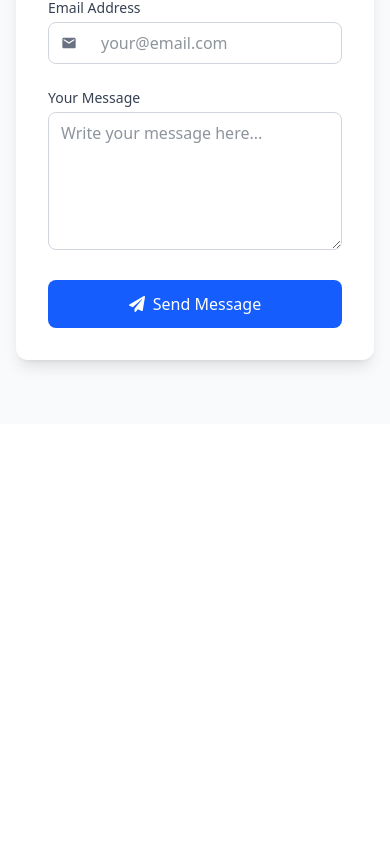
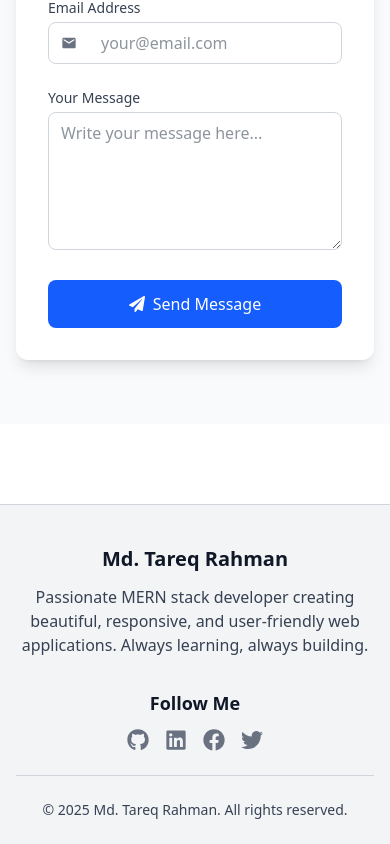
Before and after one commit to Tareq088/Portfolio, a React (Vite) app: page / in a window 390 px wide. Shown: the part 6190-7034 px from the top of the page. Before the commit the page ends 6614 px from the top, so only its background shows below. Built offline with nearby package versions, Linux system fonts and the light colour scheme.

Commit message:
footer done

```diff
--- /dev/null
+++ b/src/Components/Footer/Footer.jsx
@@ -0,0 +1,79 @@
+import React from "react";
+import { FaGithub, FaLinkedin, FaFacebook, FaTwitter } from "react-icons/fa";
+import { Link } from "react-router";
+
+
+const Footer = () => {
+  return (
+    <footer className="bg-gray-100 dark:bg-gray-900 text-gray-700 dark:text-gray-300 pt-10 pb-6 mt-20 border-t border-gray-300 dark:border-gray-700">
+      <div className="max-w-6xl mx-auto px-4">
+        {/* Top Section */}
+        <div className="flex flex-col md:flex-row justify-between items-center md:items-start gap-8">
+          {/* About Section */}
+          <div className="text-center md:text-left">
+            <h3 className="text-xl font-bold text-gray-900 dark:text-white mb-3">
+              Md. Tareq Rahman
+            </h3>
+            <p className="max-w-sm">
+              Passionate MERN stack developer creating beautiful, responsive,
+              and user-friendly web applications. Always learning, always building.
+            </p>
+          </div>
+
+          {/* Social Media */}
+          <div className="text-center md:text-left">
+            <h4 className="text-lg font-semibold text-gray-900 dark:text-white mb-3">
+              Follow Me
+            </h4>
+            <div className="flex gap-4 justify-center md:justify-start">
+              <a
+                href="https://github.com/yourusername"
+                target="_blank"
+                rel="noopener noreferrer"
+                className="text-gray-500 hover:text-black dark:hover:text-white transition"
+              >
+                <FaGithub size={22} />
+              </a>
+              <a
+                href="https://linkedin.com/in/yourusername"
+                target="_blank"
+                rel="noopener noreferrer"
+                className="text-gray-500 hover:text-blue-600 transition"
+              >
+                <FaLinkedin size={22} />
+              </a>
+              <a
+                href="https://facebook.com/yourusername"
+                target="_blank"
+                rel="noopener noreferrer"
+                className="text-gray-500 hover:text-blue-500 transition"
+              >
+                <FaFacebook size={22} />
+              </a>
+              <a
+                href="https://twitter.com/yourusername"
+                target="_blank"
+                rel="noopener noreferrer"
+                className="text-gray-500 hover:text-sky-500 transition"
+              >
+                <FaTwitter size={22} />
+              </a>
+            </div>
+          </div>
+        </div>
+
+        {/* Divider */}
+        <div className="my-6 border-t border-gray-300 dark:border-gray-700"></div>
+
+        {/* Bottom Section */}
+        <div className="text-center text-sm">
+          <p>
+            © {new Date().getFullYear()} Md. Tareq Rahman. All rights reserved.
+          </p>
+        </div>
+      </div>
+    </footer>
+  );
+};
+
+export default Footer;
--- a/src/Components/Navbar/Navbar.jsx
+++ b/src/Components/Navbar/Navbar.jsx
@@ -6,6 +6,7 @@ import Skills from "../Skills/Skills";
 import Education from "../Education/Education";
 import Projects from "../Projects/Projects";
 import Contact from "../Contact/Contact";
+import Footer from "../Footer/Footer";
 
 const Navbar = () => {
   const [isOpen, setIsOpen] = useState(false);
@@ -15,6 +16,7 @@ const Navbar = () => {
     { name: "About", id: "about" },
     { name: "Skills", id: "skills" },
     { name: "Education", id: "education" },
+    {name:"Experience", id:"experience"},
     { name: "Projects", id: "projects" },
     { name: "Contact", id: "contact" },
   ];
@@ -123,6 +125,7 @@ const Navbar = () => {
       <section id="contact">
         <Contact></Contact>
       </section>
+      <Footer></Footer>
     </div>
 
   );
--- a/src/Components/Projects/Projects.jsx
+++ b/src/Components/Projects/Projects.jsx
@@ -176,12 +176,15 @@ const Projects = () => {
       {selectedProject && (
         <div className="fixed inset-0 z-50 flex items-center justify-center bg-black bg-opacity-70 px-4">
           <div className="bg-white dark:bg-gray-800 rounded-lg shadow-lg w-full max-w-3xl p-6 overflow-y-auto max-h-[90vh] relative">
-            <button
-              onClick={() => setSelectedProject(null)}
-              className="absolute top-3 right-3 text-gray-500 hover:text-red-500 text-xl font-bold"
-            >
-              ✕
+           <button
+                onClick={() => setSelectedProject(null)}
+                className="absolute top-3 right-3 text-gray-600 hover:text-white bg-gray-200 hover:bg-red-500
+                            w-10 h-10 flex items-center justify-center rounded-full shadow-md
+                            transition-all duration-300 ease-in-out cursor-pointer"
+                >
+                ✕
             </button>
+
             <img
               src={selectedProject.image}
               alt={selectedProject.name}
```
